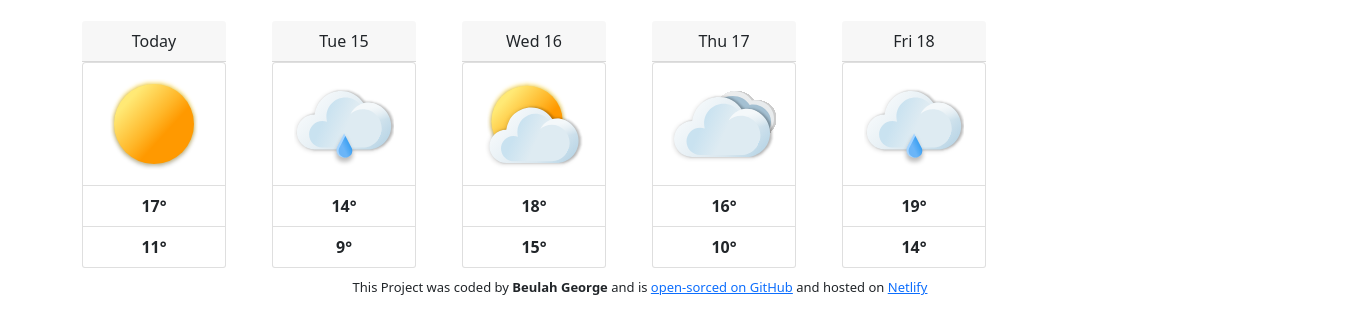
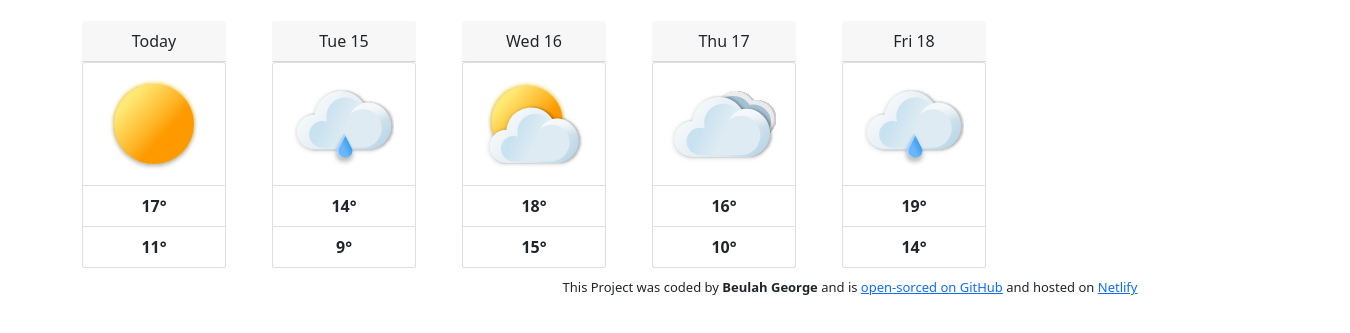
Before and after one commit to BeulahGeorge/My-weather-App, a plain HTML site: page index.html in a window 1280 px wide. Shown: the part 247-580 px from the top of the page, 1350 px wide, since content can reach past the window. Drawn offline with nearby package versions, Linux system fonts and the light colour scheme.

Commit message:
text alignment

```diff
--- a/src/styles.css
+++ b/src/styles.css
@@ -44,4 +44,7 @@ h1 {
     font-weight: 400;
     font-size: small;
       text-align: center;
+      position: absolute;
+  left: 350px;
+  width: 1000px;
 }
```
